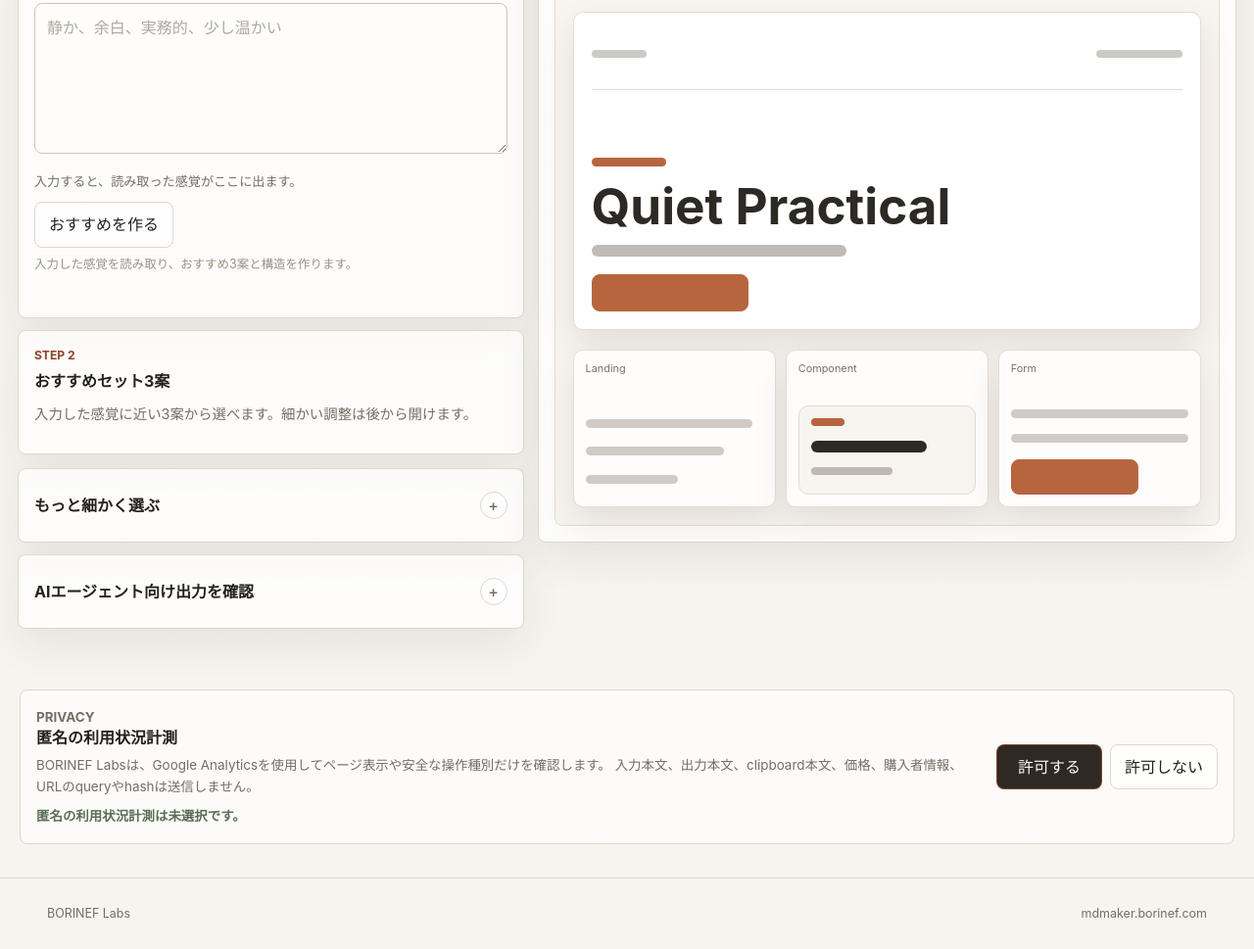
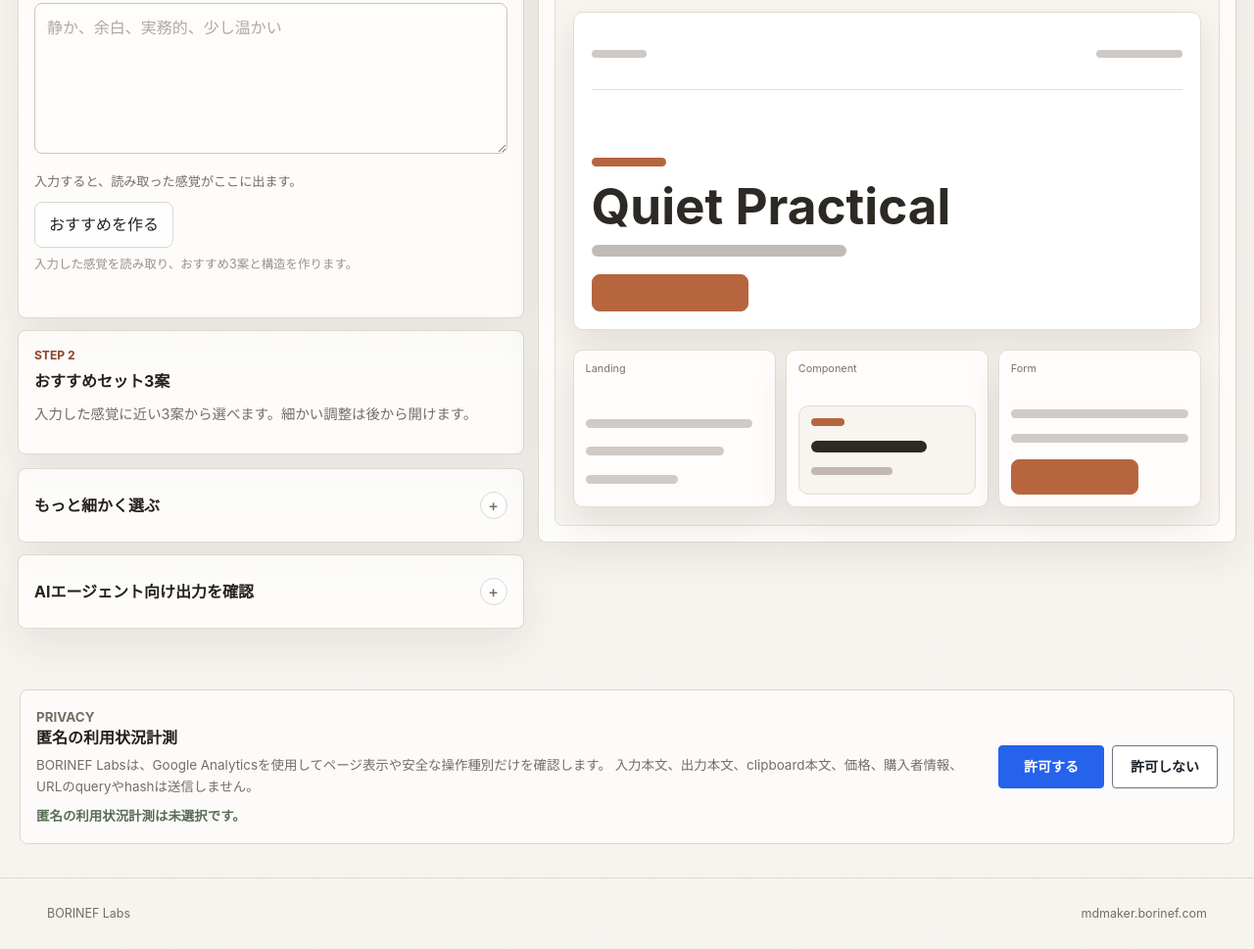
Before and after one commit to yukiPHZ/borinef-mdmaker, a website built with Vite: page index.html in a window 1280 px wide. Shown: the part 868-1837 px from the top of the page at 98% size. Built offline with nearby package versions, Linux system fonts and the light colour scheme.

Commit message:
fix: apply consent ui visual contract

```diff
--- a/src/app.ts
+++ b/src/app.ts
@@ -166,8 +166,8 @@ function renderAnalyticsPrivacy(): string {
         <p id="market-observer-consent-status" class="analytics-privacy__status" role="status" aria-live="polite"></p>
       </div>
       <div class="analytics-privacy__actions">
-        <button id="market-observer-consent-allow" class="primary-button" type="button">許可する</button>
-        <button id="market-observer-consent-deny" class="secondary-button" type="button">許可しない</button>
+        <button id="market-observer-consent-allow" class="primary-button market-observer-consent-button" data-action="allow" type="button">許可する</button>
+        <button id="market-observer-consent-deny" class="secondary-button market-observer-consent-button" data-action="deny" type="button">許可しない</button>
       </div>
     </section>
   `;
--- a/src/styles/style.css
+++ b/src/styles/style.css
@@ -1217,6 +1217,53 @@ textarea:focus {
   min-width: 108px;
 }
 
+.analytics-privacy__actions .market-observer-consent-button {
+  min-height: 44px;
+  padding: 9px 16px;
+  border-radius: 4px;
+  font-size: 14px;
+  font-weight: 700;
+  line-height: 1.25;
+  box-shadow: none;
+  transform: none;
+}
+
+.analytics-privacy__actions .market-observer-consent-button[data-action="allow"] {
+  border-color: #2563eb;
+  background: #2563eb;
+  color: #fff;
+}
+
+.analytics-privacy__actions .market-observer-consent-button[data-action="allow"]:hover,
+.analytics-privacy__actions .market-observer-consent-button[data-action="allow"]:focus-visible {
+  border-color: #1d4ed8;
+  background: #1d4ed8;
+  color: #fff;
+}
+
+.analytics-privacy__actions .market-observer-consent-button[data-action="deny"] {
+  border-color: #6b7280;
+  background: #fff;
+  color: var(--ink);
+}
+
+.analytics-privacy__actions .market-observer-consent-button[data-action="deny"]:hover,
+.analytics-privacy__actions .market-observer-consent-button[data-action="deny"]:focus-visible {
+  border-color: #2563eb;
+  background: #f9fafb;
+  color: var(--ink);
+}
+
+.analytics-privacy__actions .market-observer-consent-button:focus-visible {
+  outline: 2px solid #2563eb;
+  outline-offset: 2px;
+}
+
+.analytics-privacy__actions .market-observer-consent-button:disabled {
+  opacity: 0.55;
+  cursor: not-allowed;
+}
+
 .site-footer {
   display: flex;
   justify-content: space-between;
```
